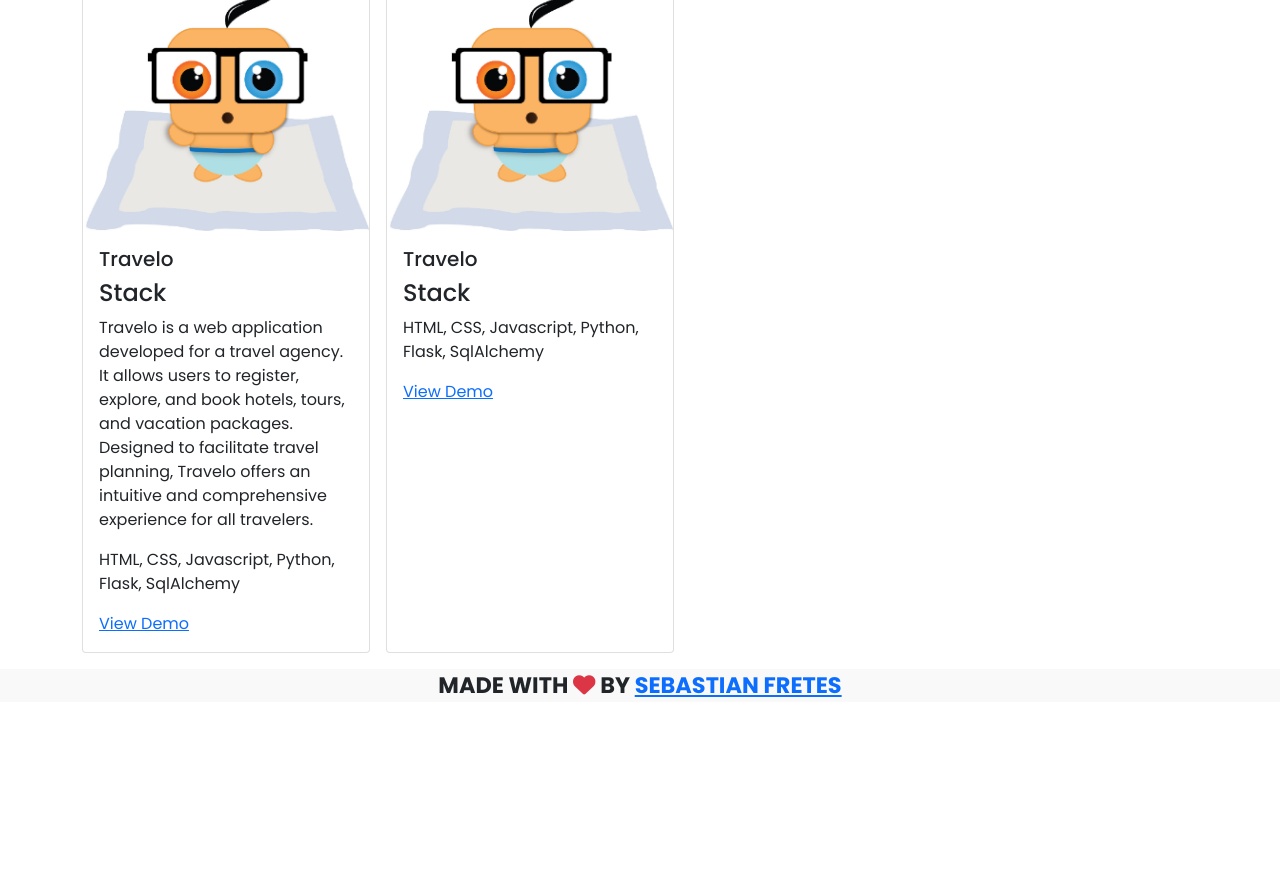
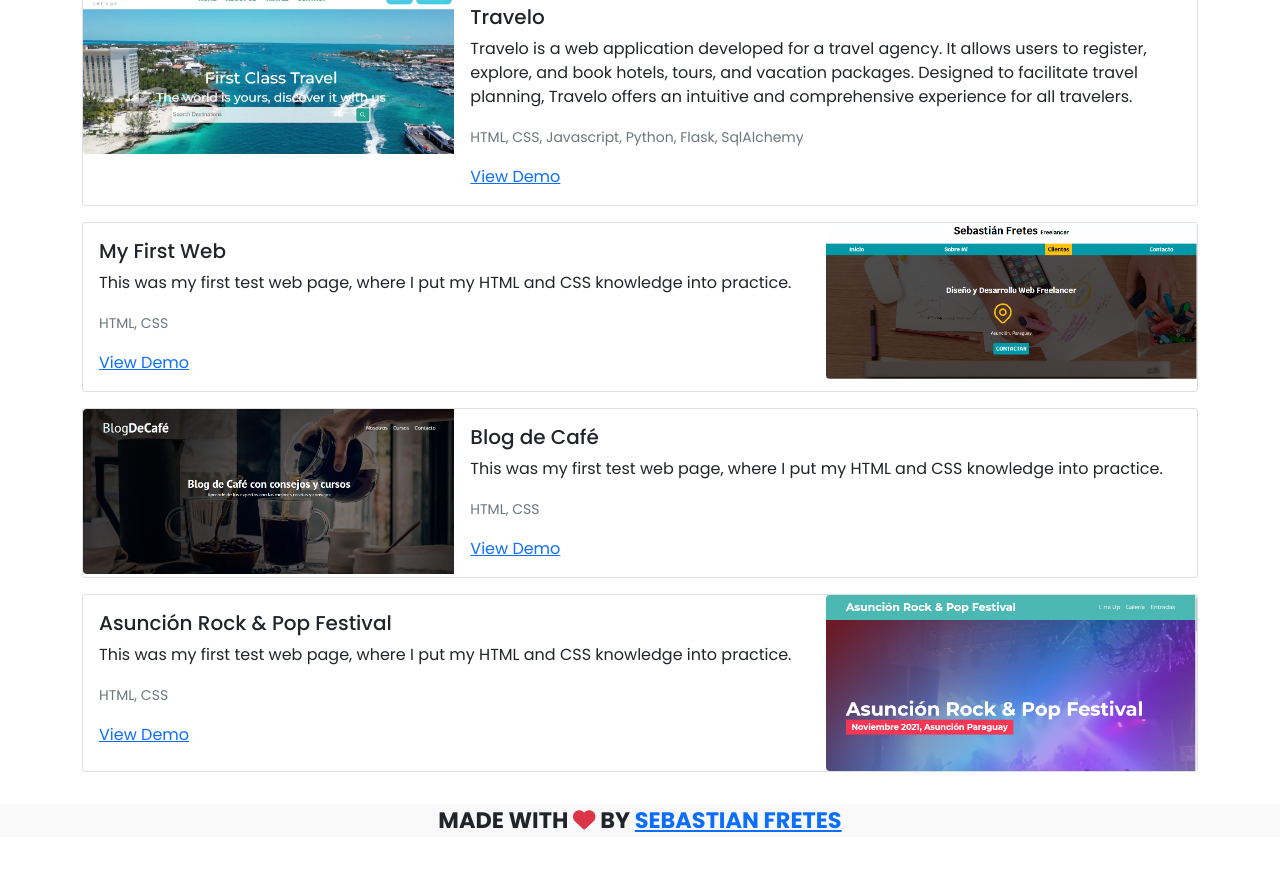
Before and after one commit to SebaFretes/SebaFretes-Portfolio, a React app: page /projects in a window 1280 px wide. Shown: the part 132-1001 px from the top of the page. Before the commit the page ends 866 px from the top, so only its background shows below. Built offline with nearby package versions, Linux system fonts and the light colour scheme; no server answers.

Commit message:
projects & social media added

```diff
--- a/src/front/js/pages/about.js
+++ b/src/front/js/pages/about.js
@@ -29,7 +29,7 @@ export const Info = () => {
             <div className='own-container'>
                 <h1 className='text-center'>ABOUT ME</h1>
                 <p>
-Hi! I'm Sebastian Fretes, a Web Developer based in Asunción, Paraguay. I like programming interesting, functional and efficient software by utilizing current technologies. My passion for technology led me to obtain a Full-Stack development certification, where I learned and practiced Frontend and Backend technologies. Feel free to view some of my showcased projects and their code. Additionally, you can take a look at my CV or reach out to me via email. Native Spanish speaker, but I also communicate in English and Portuguese.</p>
+                    Hi! I'm Sebastian Fretes, a Web Developer based in Asunción, Paraguay. I like programming interesting, functional and efficient software by utilizing current technologies. My passion for technology led me to obtain a Full-Stack development certification, where I learned and practiced Frontend and Backend technologies. Feel free to view some of my showcased projects and their code. Additionally, you can take a look at my CV or reach out to me via email. Native Spanish speaker, but I also communicate in English and Portuguese.</p>
                 <div>
                     <h1 className="text-center">MY TECH STACK</h1>
                     <div className="tech-stack">
--- a/src/front/js/pages/contact.js
+++ b/src/front/js/pages/contact.js
@@ -1,4 +1,6 @@
 import React, { useState } from 'react';
+import { SiLinkedin, SiGithub, SiInstagram } from "react-icons/si";
+import { Link } from "react-router-dom";
 
 export const Contact = () => {
     const [name, setName] = useState('')
@@ -51,9 +53,8 @@ export const Contact = () => {
     return (
         <div className="container">
             <div style={{ width: '100%' }}> </div>
-            {/* backgroundColor: '#252525' */}
+
             <form onSubmit={emailFetch} style={{ margin: '1rem auto', backgroundColor: '#334154', width: '70%', padding: '2rem', justifyContent: 'center', alignItems: 'center', maxWidth: '50rem', borderRadius: '8px', boxShadow: '0 4px 8px rgba(0, 0, 0, 0.1)', boxSizing: 'border-box', color: '#000' }}>
-
                 <h3 style={{ textAlign: 'center', marginBottom: '0.5rem', color: '#000' }}>CONTACT</h3>
                 <div style={{ marginBottom: '1rem' }}>
                     <label htmlFor="name" style={{ fontWeight: '600' }}>NAME</label>
@@ -89,6 +90,13 @@ export const Contact = () => {
                 </div>
                 <button type="submit" className='btn-grey'>SEND</button>
             </form>
+
+            <div style={{ display: 'flex', justifyContent: 'center', marginTop: '1rem' }}>
+                <a href='https://www.linkedin.com/in/jsebastianfretes/' target="_blank" className="icon-link"><SiLinkedin /></a>
+                <a href='https://github.com/SebaFretes/' target="_blank" className="icon-link"><SiGithub /></a>
+                <a href='https://www.instagram.com/sebafretes_/' target="_blank" className="icon-link"><SiInstagram /></a>
+            </div>
+
         </div>
     )
 }
--- a/src/front/js/pages/projects.js
+++ b/src/front/js/pages/projects.js
@@ -1,6 +1,9 @@
 import React from 'react';
 import { Link } from "react-router-dom";
-import Travelo from '../../img/rigo-baby.jpg'
+import Travelo from '../../img/Travelo.jpg';
+import FirstProyect from '../../img/img1.png';
+import BlogDeCafe from '../../img/img3.png';
+import Festival from '../../img/img4.png';
 
 export const Projects = () => {
     return (
@@ -8,63 +11,82 @@ export const Projects = () => {
             <div className='container'>
                 <h1 className='text-center'>PROJECTS</h1>
 
-                <div className='d-flex'>
-                    <div className="card me-3" style={{ width: '18rem' }}>
-                        <img src={Travelo} className="card-img-top" alt="..." />
-                        <div className="card-body">
-                            <h5 className="card-title">Travelo</h5>
-                            <h4>Stack</h4>
-                            <p>Travelo is a web application developed for a travel agency. It allows users to register, explore, and book hotels, tours, and vacation packages. Designed to facilitate travel planning, Travelo offers an intuitive and comprehensive experience for all travelers.</p>
-                            <p className="card-text">HTML, CSS, Javascript, Python, Flask, SqlAlchemy</p>
-                            <a href='https://sample-service-name-pv43.onrender.com/' target="_blank">View Demo</a>
+                <div className="card mb-3" style={{ maxWidth: '1200px' }}>
+                    <div className="row g-0">
+                        <div className="col-md-4">
+                            <a href='https://sample-service-name-pv43.onrender.com/' target="_blank">
+                                <img src={Travelo} className="img-fluid rounded-start" alt="..." />
+                            </a>
+                        </div>
+                        <div className="col-md-8">
+                            <div className="card-body">
+                                <h5 className="card-title">Travelo</h5>
+                                <p className="card-text">Travelo is a web application developed for a travel agency. It allows users to register, explore, and book hotels, tours, and vacation packages. Designed to facilitate travel planning, Travelo offers an intuitive and comprehensive experience for all travelers.</p>
+                                <p className="card-text"><small className="text-muted">HTML, CSS, Javascript, Python, Flask, SqlAlchemy</small></p>
+                                <a href='https://sample-service-name-pv43.onrender.com/' target="_blank">View Demo</a>
+                            </div>
                         </div>
                     </div>
+                </div>
 
-
-                    <div className="card me-3" style={{ width: '18rem' }}>
-                        <img src={Travelo} className="card-img-top" alt="..." />
-                        <div className="card-body">
-                            <h5 className="card-title">Travelo</h5>
-                            <h4>Stack</h4>
-                            <p className="card-text">HTML, CSS, Javascript, Python, Flask, SqlAlchemy</p>
-                            <a href='https://sample-service-name-pv43.onrender.com/' target="_blank">View Demo</a>
+                <div className="card mb-3" style={{ maxWidth: '1200px' }}>
+                    <div className="row g-0">
+                        <div className="col-md-8">
+                            <div className="card-body">
+                                <h5 className="card-title">My First Web</h5>
+                                <p className="card-text">This was my first test web page, where I put my HTML and CSS knowledge into practice.</p>
+                                <p className="card-text"><small className="text-muted">HTML, CSS</small></p>
+                                <a href='https://primerproyectowebsebafretes.netlify.app/' target="_blank">View Demo</a>
+                            </div>
+                        </div>
+                        <div className="col-md-4">
+                            <a href='https://primerproyectowebsebafretes.netlify.app/' target="_blank">
+                                <img src={FirstProyect} className="img-fluid rounded-start" alt="..." />
+                            </a>
                         </div>
                     </div>
+                </div>
 
+                <div className="card mb-3" style={{ maxWidth: '1200px' }}>
+                    <div className="row g-0">
+                        <div className="col-md-4">
+                            <a href='https://distracted-hodgkin-7bbbe7.netlify.app/' target="_blank">
+                                <img src={BlogDeCafe} className="img-fluid rounded-start" alt="..." />
+                            </a>
+                        </div>
+                        <div className="col-md-8">
+                            <div className="card-body">
+                                <h5 className="card-title">Blog de Café</h5>
+                                <p className="card-text">This was my first test web page, where I put my HTML and CSS knowledge into practice.</p>
+                                <p className="card-text"><small className="text-muted">HTML, CSS</small></p>
+                                <a href='https://distracted-hodgkin-7bbbe7.netlify.app/' target="_blank">View Demo</a>
+                            </div>
+                        </div>
+                    </div>
                 </div>
+
+                <div className="card mb-3" style={{ maxWidth: '1200px' }}>
+                    <div className="row g-0">
+                        <div className="col-md-8">
+                            <div className="card-body">
+                                <h5 className="card-title">Asunción Rock & Pop Festival</h5>
+                                <p className="card-text">This was my first test web page, where I put my HTML and CSS knowledge into practice.</p>
+                                <p className="card-text"><small className="text-muted">HTML, CSS</small></p>
+                                <a href='https://sebafretesasuncionrockpopfestival.netlify.app/' target="_blank">View Demo</a>
+                            </div>
+                        </div>
+                        <div className="col-md-4">
+                            <a href='https://sebafretesasuncionrockpopfestival.netlify.app/' target="_blank">
+                                <img src={Festival} className="img-fluid rounded-start" alt="..." />
+                            </a>
+                        </div>
+                    </div>
+                </div>
+
+            </div>
 
 
 
-
-
-
-
-
-
-
-
-
-
-                {/* <div className='d-flex'>
-
-                    <h4>Hello</h4>
-                    <a href='https://primerproyectowebsebafretes.netlify.app/' target="_blank">Open Demo</a>
-
-                </div>
-
-                <ul>
-                    <a href='https://frontendstoresebafretes.netlify.app/' target="_blank">FrontEnd store</a>
-                </ul>
-                <ul>
-                    <a href='https://distracted-hodgkin-7bbbe7.netlify.app/' target="_blank">Blog de Café</a>
-                </ul>
-                <ul>
-                    <a href='https://sebafretesasuncionrockpopfestival.netlify.app/' target="_blank">Asunción Rock & Pop Festival</a>
-                </ul>
-                <ul>
-                    <a href='https://sample-service-name-pv43.onrender.com/' target="_blank">Travelo</a>
-                </ul> */}
-            </div>
         </>
     )
 }
--- a/src/front/styles/index.css
+++ b/src/front/styles/index.css
@@ -101,3 +101,13 @@ button {
 	object-fit: cover; /* Esto asegura que el video cubra todo el contenedor */
 	z-index: -1; /* Asegura que el video esté detrás del contenido */
 }
+
+.icon-link {
+    margin: 0 1rem;
+    font-size: 2rem;
+    color: inherit; /* Ensure icons keep their default colors */
+}
+
+.icon-link:hover {
+    color: inherit; /* Ensure icons keep their default colors on hover */
+}
```
Also changed, not shown: src/front/img/Travelo.jpg (added), src/front/img/img1.png (added), src/front/img/img3.png (added), src/front/img/img4.png (added).
